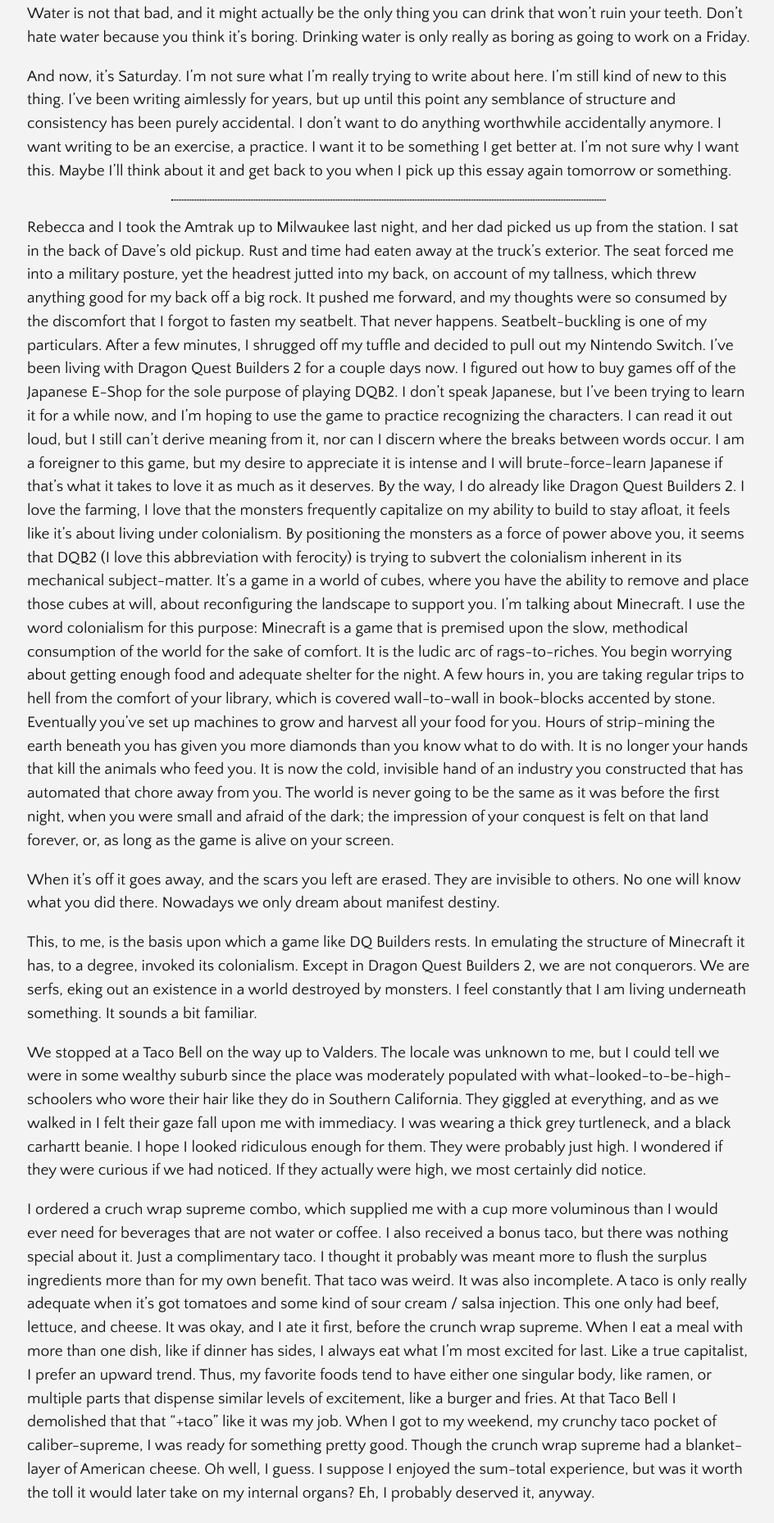
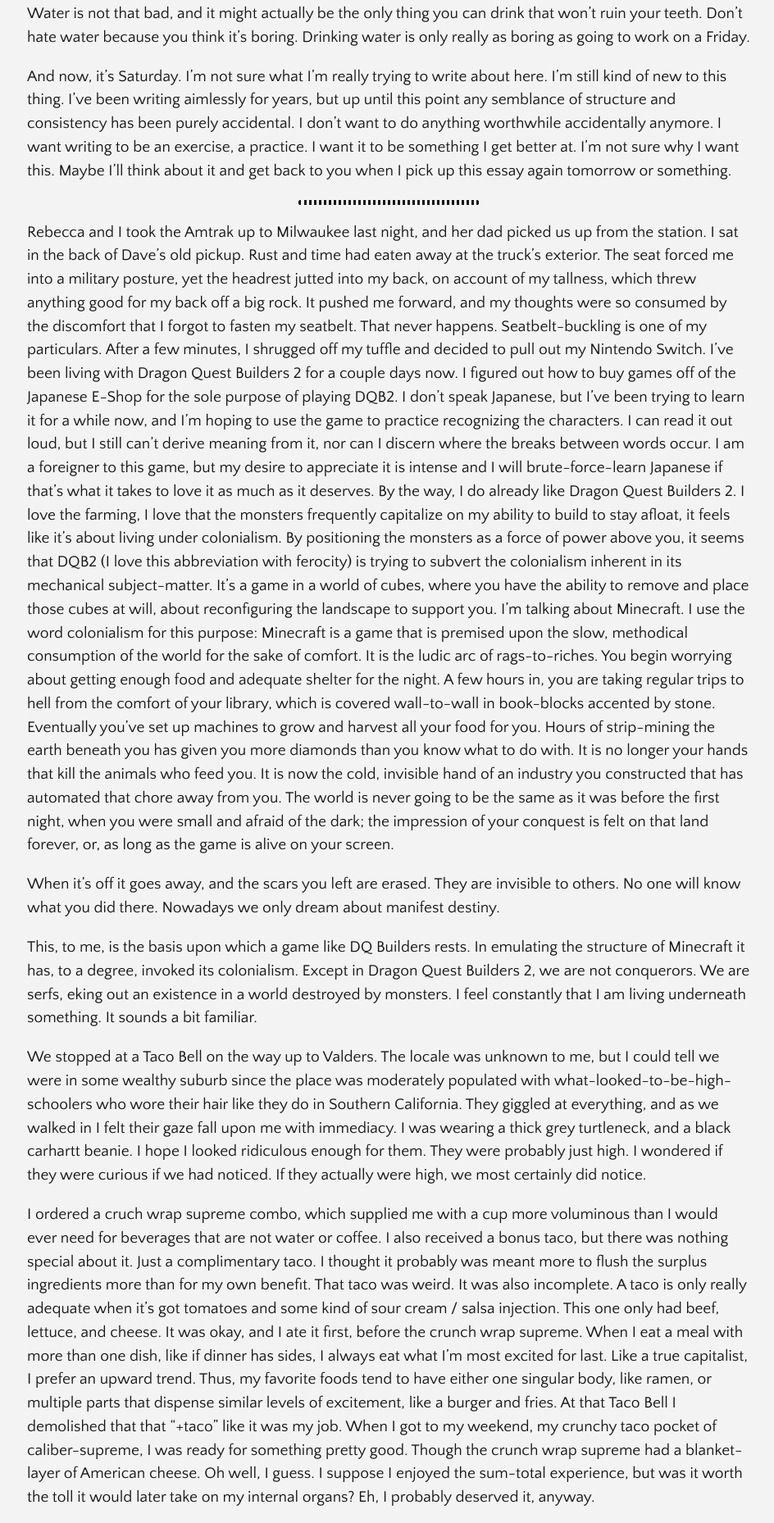
Before and after one commit to campmara/gran, a Jekyll site: the page built from _posts/2019-01-10-2mins.md, in a window 1280 px wide. Shown: the part 1488-3346 px from the top of the page at 82% size, without its empty margins (166-1110 px from the left). Built offline with Jekyll 4.4.1, drawn with Linux system fonts in a browser that asks for light colours.

Commit message:
Update screen.css

```diff
--- a/assets/css/screen.css
+++ b/assets/css/screen.css
@@ -49,11 +49,11 @@
 }
 
 hr {
-  width: 60%;
+  width: 25%;
   border-style: dotted;
-  margin-top: 10px;
-  margin-bottom: 10px;
-  border-width: 1px;
+  margin-top: 20px;
+  margin-bottom: 20px;
+  border-width: 3px;
   border-radius: 5px;
 }
 
```
